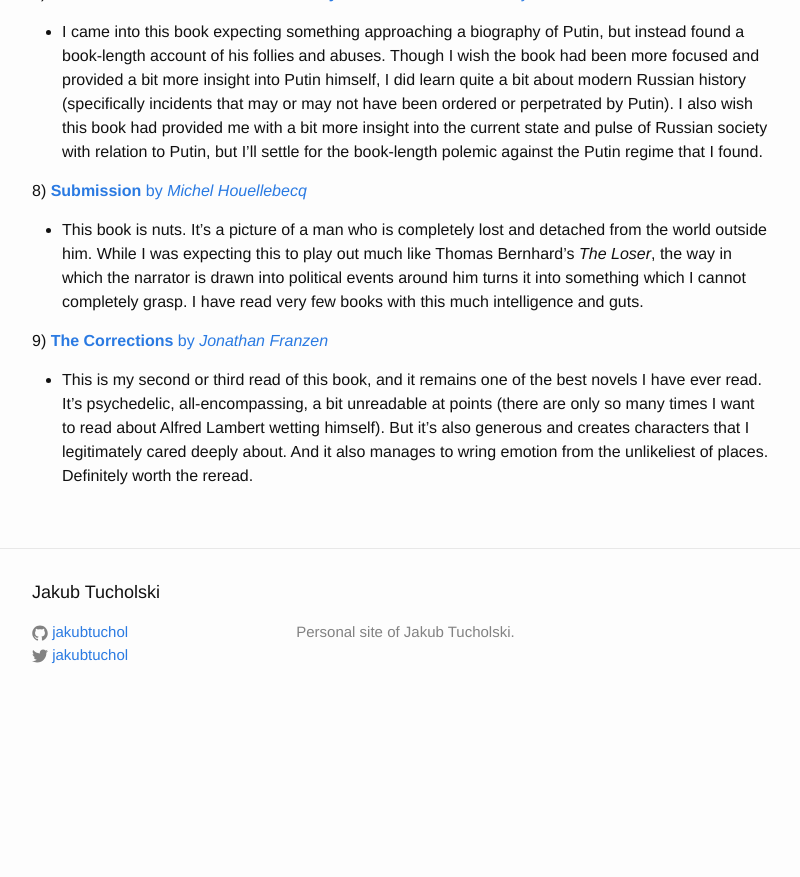
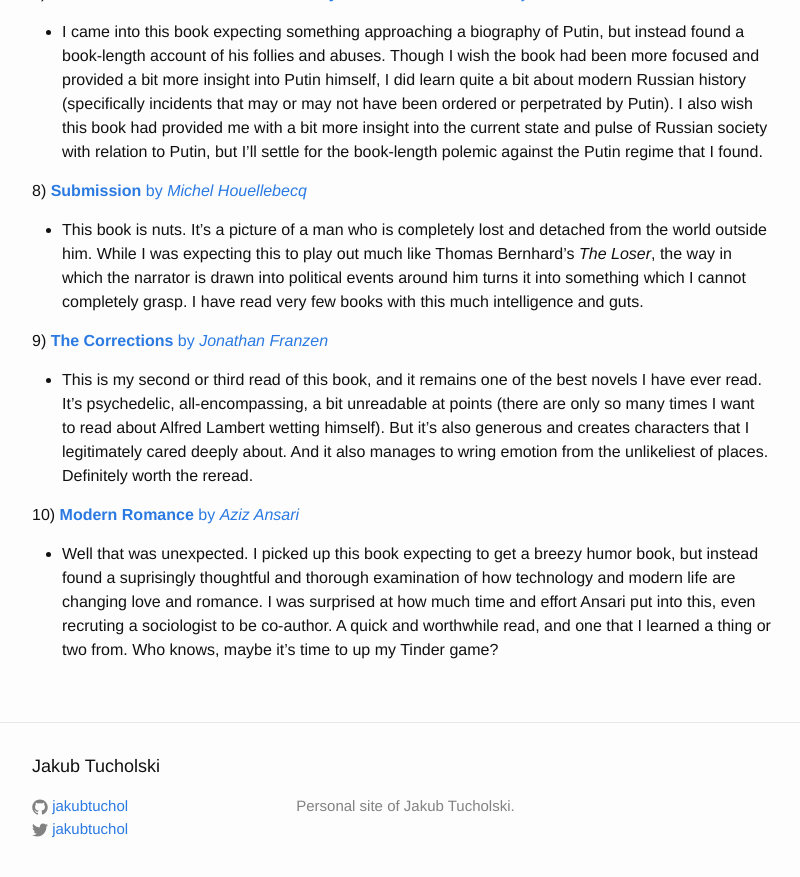
Before and after one commit to jakubtuchol/jakubtuchol.github.io, a Jekyll site: the page built from _posts/2017-01-02-yearly-reading-list.markdown, in a window 1280 px wide and 900 px high, scrolled down 1245 px. Shown: the top 877 px of the window, without its empty margins (238-1038 px from the left). Built offline with Jekyll 4.4.1, drawn with Linux system fonts in a browser that asks for light colours; before the commit the page ends 1971 px from its top, so only the background shows below that.

Commit message:
completed modern romance

```diff
--- a/_posts/2017-01-02-yearly-reading-list.markdown
+++ b/_posts/2017-01-02-yearly-reading-list.markdown
@@ -46,6 +46,10 @@ This year, I'm aiming to read 52 books (one per week for a year). I'll be keepin
 
 * This is my second or third read of this book, and it remains one of the best novels I have ever read. It's psychedelic, all-encompassing, a bit unreadable at points (there are only so many times I want to read about Alfred Lambert wetting himself). But it's also generous and creates characters that I legitimately cared deeply about. And it also manages to wring emotion from the unlikeliest of places. Definitely worth the reread.
 
+10) [**Modern Romance** by *Aziz Ansari*][modern_romance]
+
+* Well that was unexpected. I picked up this book expecting to get a breezy humor book, but instead found a suprisingly thoughtful and thorough examination of how technology and modern life are changing love and romance. I was surprised at how much time and effort Ansari put into this, even recruting a sociologist to be co-author. A quick and worthwhile read, and one that I learned a thing or two from. Who knows, maybe it's time to up my Tinder game?
+
 [black_flags]:         https://www.amazon.com/Black-Flags-Rise-Joby-Warrick/dp/0804168938
 [shock_doctrine]:      https://www.amazon.com/Shock-Doctrine-Rise-Disaster-Capitalism/dp/0312427999
 [stranger]:            https://www.amazon.com/Stranger-Albert-Camus/dp/0679720200
@@ -56,3 +60,4 @@ This year, I'm aiming to read 52 books (one per week for a year). I'll be keepin
 [man_face]:            https://www.amazon.com/Man-Without-Face-Unlikely-Vladimir/dp/1594486514
 [submission]:          https://www.amazon.com/Submission-Novel-Michel-Houellebecq/dp/0374271577
 [corrections]:         https://www.amazon.com/Corrections-Novel-Jonathan-Franzen/dp/0312421273
+[modern_romance]:      https://www.amazon.com/Modern-Romance-Aziz-Ansari/dp/0143109251
```
